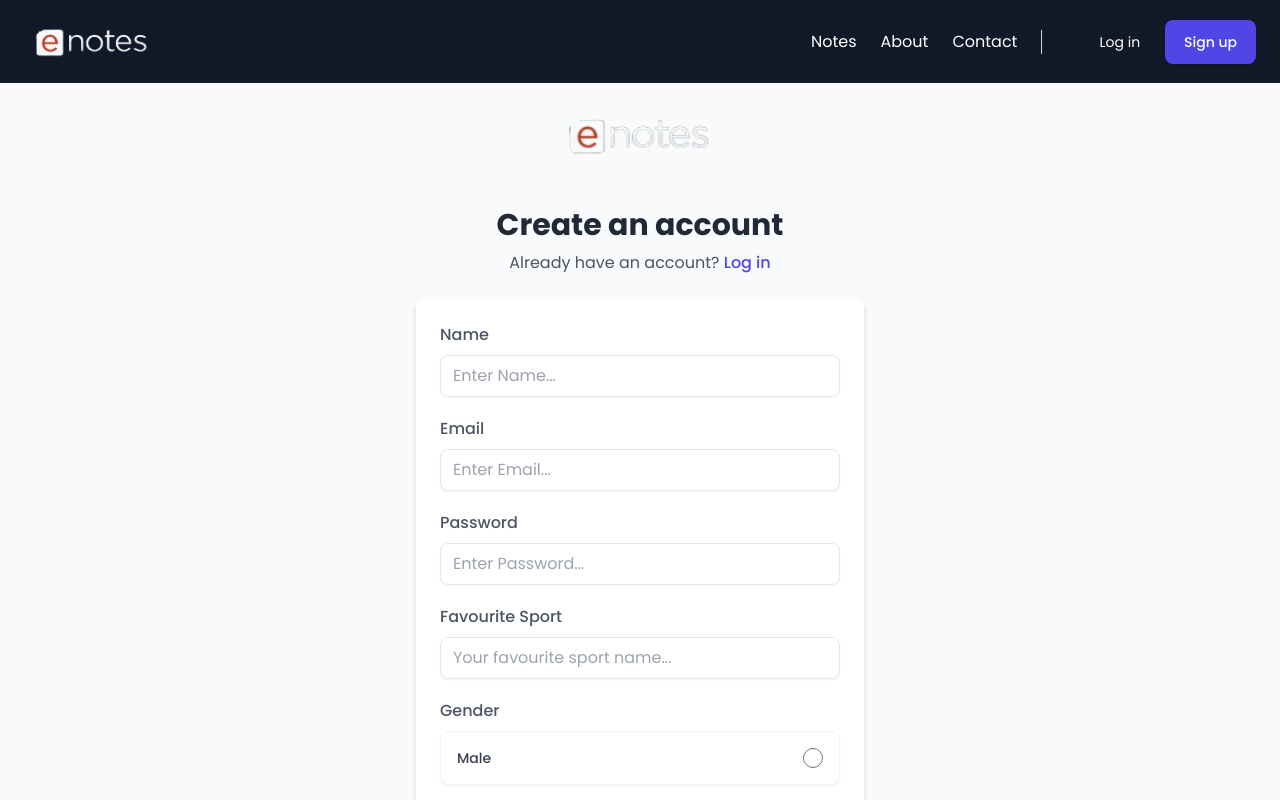
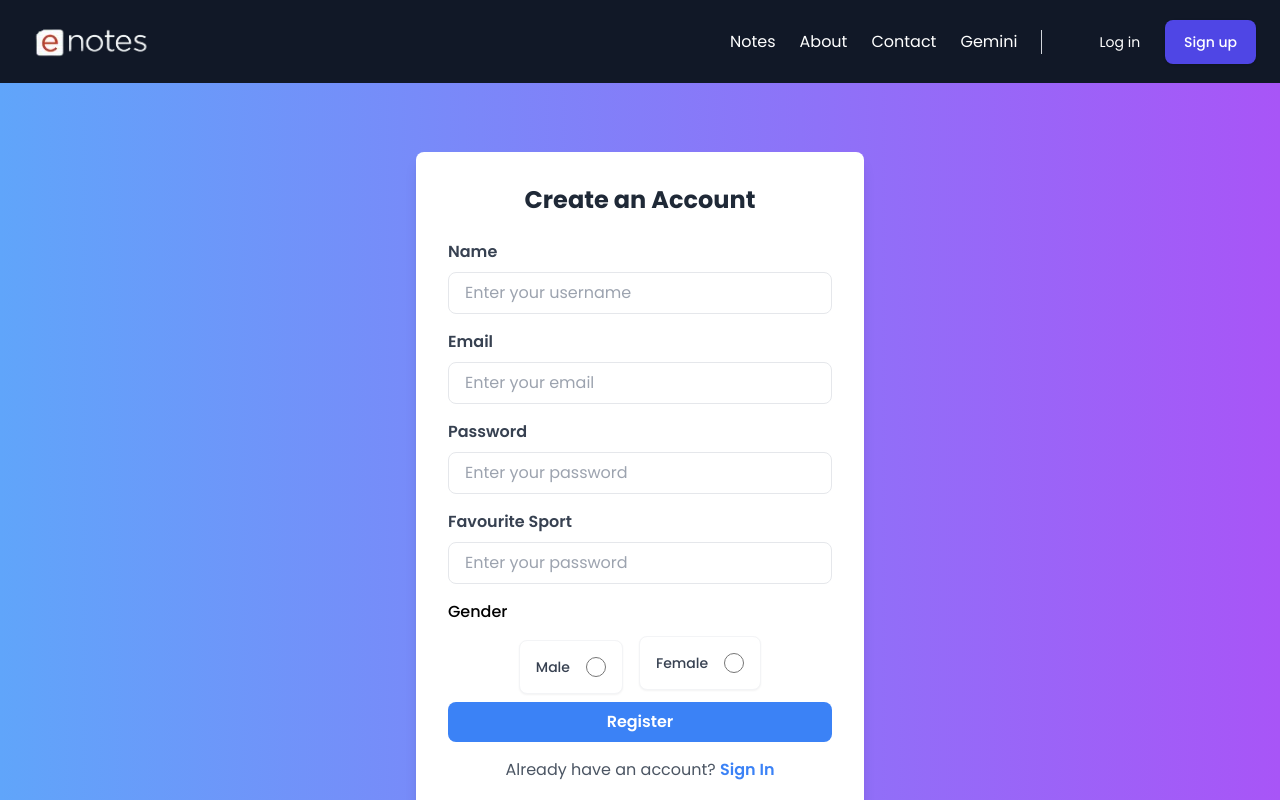
Before and after one commit to wajaht-ali/Flashcards-app, a React (Vite) app in the folder client/: page /register in a window 1280 px wide. Shown: the top 800 px of the page. Built offline with nearby package versions, Linux system fonts and the light colour scheme; a web font is replaced by a local one.

Commit message:
Auth forms updated

```diff
--- a/client/src/components/Layout/Footer.jsx
+++ b/client/src/components/Layout/Footer.jsx
@@ -130,7 +130,7 @@ const Footer = () => {
             </div>
             <div className="mt-8 py-6 border-t font-normal items-center justify-between sm:flex">
                 <div className="mt-4 sm:mt-0">
-                    &copy; 2022 Float UI All rights reserved.
+                    &copy; 2024 All rights reserved.
                 </div>
                 <div className="mt-6 sm:mt-0">
                     <ul className="flex items-center space-x-4">
--- a/client/src/components/Layout/Navbar.jsx
+++ b/client/src/components/Layout/Navbar.jsx
@@ -94,7 +94,8 @@ const Navbar = () => {
     const navigation = [
         { title: "Notes", path: "/notes" },
         { title: "About", path: "/about-us" },
-        { title: "Contact", path: "/contact-us" }
+        { title: "Contact", path: "/contact-us" },
+        { title: "Gemini", path: "/ask-gemini" }
     ]
 
     return (
--- a/client/src/components/pages/Auth/Login.jsx
+++ b/client/src/components/pages/Auth/Login.jsx
@@ -35,46 +35,32 @@ const Login = () => {
     }
     return (
         <Layout>
-            <main className="w-full h-screen flex flex-col items-center justify-center px-4">
-                <div className="max-w-sm w-full text-gray-600 shadow-gray-300 shadow-md p-4 rounded-md">
-                    <div className="text-center">
-                        <img src={logo} width={150} className="mx-auto" />
-                        <div className="mt-5 space-y-2">
-                            <h3 className="text-gray-800 text-2xl font-bold sm:text-3xl">Log in to your account</h3>
-                            <p className="">Don&apos;t have an account? <Link to="/register" className="font-medium text-indigo-600 hover:text-indigo-500">Sign up</Link></p>
+            <main className="bg-gradient-to-r from-blue-400 to-purple-500 flex items-center justify-center min-h-screen">
+                <div className="bg-white rounded-lg shadow-lg p-8 max-w-md my-3">
+                    <h2 className="text-2xl font-bold text-center text-gray-800 mb-6">Create an Account</h2>
+                    <form id="registrationForm" onSubmit={handleSubmit}>
+                        <div className="mb-4">
+                            <label htmlFor="email" className="block text-gray-700 font-semibold mb-2">Email</label>
+                            <input type="email" id="email"
+                                className="w-full px-4 py-2 border rounded-lg focus:outline-none focus:ring-2 focus:ring-blue-400"
+                                placeholder="Enter your email"
+                                required
+                                onChange={(e) => setEmail(e.target.value)} />
                         </div>
-                    </div>
-                    <form onSubmit={handleSubmit} className="mt-8 space-y-5">
-                        <div>
-                            <label className="font-medium">
-                                Email
-                            </label>
-                            <input
-                                type="email"
+                        <div className="mb-4">
+                            <label htmlFor="password" className="block text-gray-700 font-semibold mb-2">Password</label>
+                            <input type="password" id="password"
+                                className="w-full px-4 py-2 border rounded-lg focus:outline-none focus:ring-2 focus:ring-blue-400"
+                                placeholder="Enter your password"
                                 required
-                                onChange={(e) => setEmail(e.target.value)}
-                                className="w-full mt-2 px-3 py-2 text-gray-500 bg-transparent outline-none border focus:border-indigo-600 shadow-sm rounded-lg"/>
+                                onChange={(e) => setPassword(e.target.value)} />
                         </div>
-                        <div>
-                            <label className="font-medium">
-                                Password
-                            </label>
-                            <input
-                                type="password"
-                                required
-                                onChange={(e) => setPassword(e.target.value)}
-                                className="w-full mt-2 px-3 py-2 text-gray-500 bg-transparent outline-none border focus:border-indigo-600 shadow-sm rounded-lg"/>
-                        </div>
-                        <button
-                            onClick={handleSubmit}
-                            className="w-full px-4 py-2 text-white font-medium bg-indigo-600 hover:bg-indigo-500 active:bg-indigo-600 rounded-lg duration-150">
-                            Sign in
-                        </button>
-                        <div className="text-center">
-                            <Link to="/forgot-password" className="hover:text-indigo-600">Forgot password?</Link>
-                        </div>
+
+                        <button onClick={handleSubmit} type="submit" className="w-full bg-blue-500 text-white py-2 rounded-lg font-semibold hover:bg-blue-600 focus:outline-none focus:ring-2 focus:ring-blue-400 focus:ring-opacity-50">Login</button>
                     </form>
+                    <p className="text-center text-gray-600 mt-4">Doesn&apos;t have an account? <Link to="/register" className="text-blue-500 font-semibold">Register</Link> here.</p>
                 </div>
+
             </main>
         </Layout>
     )
--- a/client/src/components/pages/Auth/SignUp.jsx
+++ b/client/src/components/pages/Auth/SignUp.jsx
@@ -1,7 +1,6 @@
 /* eslint-disable no-unused-vars */
 import { Link, useNavigate } from "react-router-dom";
 import Layout from "../../Layout/Layout";
-import logo from "../../../assets/R__1_-removebg-preview.png";
 import { useState } from "react";
 import axios from "axios";
 
@@ -31,70 +30,50 @@ const SignUP = () => {
 
     return (
         <Layout>
-            <main className="w-full h-full flex flex-col items-center justify-center bg-gray-50 sm:px-4">
-                <div className="w-full space-y-6 text-gray-600 sm:max-w-md shadow-gray-300">
-                    <div className="text-center">
-                        <img src={logo} width={150} className="mx-auto" />
-                        <div className="mt-5 space-y-2">
-                            <h3 className="text-gray-800 text-2xl font-bold sm:text-3xl">Create an account</h3>
-                            <p className="">Already have an account? <Link to={"/login"} className="font-medium text-indigo-600 hover:text-indigo-500">Log in</Link></p>
+            <main className="bg-gradient-to-r from-blue-400 to-purple-500 flex items-center justify-center min-h-screen">
+                <div className="bg-white rounded-lg shadow-lg p-8 max-w-md md:w-full my-3">
+                    <h2 className="text-2xl font-bold text-center text-gray-800 mb-6">Create an Account</h2>
+                    <form id="registrationForm" onSubmit={handleSubmit}>
+                        <div className="mb-4">
+                            <label htmlFor="username" className="block text-gray-700 font-semibold mb-2">Name</label>
+                            <input type="text" id="username"
+                                className="w-full px-4 py-2 border rounded-lg focus:outline-none focus:ring-2 focus:ring-blue-400"
+                                placeholder="Enter your username"
+                                onChange={(e) => setName(e.target.value)}
+                                required />
                         </div>
+                        <div className="mb-4">
+                            <label htmlFor="email" className="block text-gray-700 font-semibold mb-2">Email</label>
+                            <input type="email" id="email"
+                                className="w-full px-4 py-2 border rounded-lg focus:outline-none focus:ring-2 focus:ring-blue-400"
+                                placeholder="Enter your email"
+                                required
+                                onChange={(e) => setEmail(e.target.value)} />
                         </div>
-                    <div className="bg-white shadow-gray-300 shadow-md p-4 py-6 sm:p-6 sm:rounded-lg">
-                        <form
-                            onSubmit={handleSubmit}
-                            className="space-y-5">
-                            <div>
-                                <label className="font-medium">
-                                    Name
-                                </label>
-                                <input
-                                    type="text"
+                        <div className="mb-4">
+                            <label htmlFor="password" className="block text-gray-700 font-semibold mb-2">Password</label>
+                            <input type="password" id="password"
+                                className="w-full px-4 py-2 border rounded-lg focus:outline-none focus:ring-2 focus:ring-blue-400"
+                                placeholder="Enter your password"
                                 required
-                                    placeholder="Enter Name..."
-                                    onChange={(e) => setName(e.target.value)}
-                                    className="w-full mt-2 px-3 py-2 text-gray-500 bg-transparent outline-none border focus:border-indigo-600 shadow-sm rounded-lg"
-                                />
+                                onChange={(e) => setPassword(e.target.value)} />
                         </div>
-                            <div>
-                                <label className="font-medium">
-                                    Email
-                                </label>
-                                <input
-                                    type="email"
+                        <div className="mb-4">
+                            <label htmlFor="text" className="block text-gray-700 font-semibold mb-2">Favourite Sport</label>
+                            <input type="text"
+                                className="w-full px-4 py-2 border rounded-lg focus:outline-none focus:ring-2 focus:ring-blue-400"
+                                placeholder="Enter your password"
                                 required
-                                    placeholder="Enter Email..."
-                                    onChange={(e) => setEmail(e.target.value)}
-                                    className="w-full mt-2 px-3 py-2 text-gray-500 bg-transparent outline-none border focus:border-indigo-600 shadow-sm rounded-lg"
-                                />
+                                onChange={(e) => setAnswer(e.target.value)} />
                         </div>
-                            <div>
-                                <label className="font-medium">
-                                    Password
-                                </label>
-                                <input
-                                    type="password"
-                                    required
-                                    placeholder="Enter Password..."
-                                    onChange={(e) => setPassword(e.target.value)}
-                                    className="w-full mt-2 px-3 py-2 text-gray-500 bg-transparent outline-none border focus:border-indigo-600 shadow-sm rounded-lg" />
-                            </div>
-                            <div>
-                                <label className="font-medium">
-                                    Favourite Sport
-                                </label>
-                                <input
-                                    type="text"
-                                    required
-                                    placeholder="Your favourite sport name..."
-                                    onChange={(e) => setAnswer(e.target.value)}
-                                    className="w-full mt-2 px-3 py-2 text-gray-500 bg-transparent outline-none border focus:border-indigo-600 shadow-sm rounded-lg"
-                                />
-                            </div>
-                            <div>
+
+                        <div className="my-2">
                             <label className="font-medium">
                                 Gender
                             </label>
+                        </div>
+
+                        <div className="my-2 flex flex-row items-center justify-center gap-4">
                             <label
                                 htmlFor="DeliveryStandard"
                                 className="mt-2 flex cursor-pointer justify-between gap-4 rounded-lg border border-gray-100 bg-white p-4 text-sm font-medium shadow-sm hover:border-gray-200 has-[:checked]:border-blue-500 has-[:checked]:ring-1 has-[:checked]:ring-blue-500">
@@ -111,9 +90,6 @@ const SignUP = () => {
                                     onChange={() => setGender('Male')}
                                     className="size-5 border-[2px] border-gray-300 text-blue-500" />
                             </label>
-                            </div>
-
-                            <div>
                             <label
                                 htmlFor="DeliveryPriority"
                                 className="flex cursor-pointer justify-between gap-4 rounded-lg border border-gray-100 bg-white p-4 text-sm font-medium shadow-sm hover:border-gray-200 has-[:checked]:border-blue-500 has-[:checked]:ring-1 has-[:checked]:ring-blue-500">
@@ -132,14 +108,11 @@ const SignUP = () => {
                             </label>
                         </div>
 
-                            <button
-                                onClick={handleSubmit}
-                                className="w-full px-4 py-2 text-white font-medium bg-indigo-600 hover:bg-indigo-500 active:bg-indigo-600 rounded-lg duration-150">
-                                Create account
-                            </button>
+                        <button onClick={handleSubmit} type="submit" className="w-full bg-blue-500 text-white py-2 rounded-lg font-semibold hover:bg-blue-600 focus:outline-none focus:ring-2 focus:ring-blue-400 focus:ring-opacity-50">Register</button>
                     </form>
+                    <p className="text-center text-gray-600 mt-4">Already have an account? <Link to="/login" className="text-blue-500 font-semibold">Sign In</Link></p>
                 </div>
-                </div>
+
             </main>
         </Layout>
     )
--- a/client/src/styles/App.css
+++ b/client/src/styles/App.css
@@ -668,6 +668,11 @@ video {
   margin-right: 0.5rem;
 }
 
+.mx-3{
+  margin-left: 0.75rem;
+  margin-right: 0.75rem;
+}
+
 .mx-4{
   margin-left: 1rem;
   margin-right: 1rem;
@@ -693,9 +698,8 @@ video {
   margin-bottom: 1rem;
 }
 
-.mx-3{
-  margin-left: 0.75rem;
-  margin-right: 0.75rem;
+.mb-2{
+  margin-bottom: 0.5rem;
 }
 
 .mb-3{
@@ -706,6 +710,10 @@ video {
   margin-bottom: 0.875rem;
 }
 
+.me-2{
+  margin-inline-end: 0.5rem;
+}
+
 .me-3{
   margin-inline-end: 0.75rem;
 }
@@ -742,12 +750,12 @@ video {
   margin-top: 2rem;
 }
 
-.mb-2{
-  margin-bottom: 0.5rem;
-}
-
-.me-2{
-  margin-inline-end: 0.5rem;
+.mb-4{
+  margin-bottom: 1rem;
+}
+
+.mb-6{
+  margin-bottom: 1.5rem;
 }
 
 .box-border{
@@ -831,6 +839,10 @@ video {
   height: 100vh;
 }
 
+.min-h-screen{
+  min-height: 100vh;
+}
+
 .w-10{
   width: 2.5rem;
 }
@@ -901,6 +913,10 @@ video {
 
 .max-w-xs{
   max-width: 20rem;
+}
+
+.max-w-md{
+  max-width: 28rem;
 }
 
 .flex-1{
@@ -1234,6 +1250,11 @@ video {
   background-color: rgb(255 255 255 / var(--tw-bg-opacity));
 }
 
+.bg-blue-500{
+  --tw-bg-opacity: 1;
+  background-color: rgb(59 130 246 / var(--tw-bg-opacity));
+}
+
 .bg-gradient-to-r{
   background-image: linear-gradient(to right, var(--tw-gradient-stops));
 }
@@ -1244,6 +1265,12 @@ video {
   --tw-gradient-stops: var(--tw-gradient-from), var(--tw-gradient-to);
 }
 
+.from-blue-400{
+  --tw-gradient-from: #60a5fa var(--tw-gradient-from-position);
+  --tw-gradient-to: rgb(96 165 250 / 0) var(--tw-gradient-to-position);
+  --tw-gradient-stops: var(--tw-gradient-from), var(--tw-gradient-to);
+}
+
 .via-blue-600{
   --tw-gradient-to: rgb(37 99 235 / 0)  var(--tw-gradient-to-position);
   --tw-gradient-stops: var(--tw-gradient-from), #2563eb var(--tw-gradient-via-position), var(--tw-gradient-to);
@@ -1253,6 +1280,10 @@ video {
   --tw-gradient-to: #1d4ed8 var(--tw-gradient-to-position);
 }
 
+.to-purple-500{
+  --tw-gradient-to: #a855f7 var(--tw-gradient-to-position);
+}
+
 .p-1{
   padding: 0.25rem;
 }
@@ -1271,6 +1302,10 @@ video {
 
 .p-4{
   padding: 1rem;
+}
+
+.p-8{
+  padding: 2rem;
 }
 
 .px-2{
@@ -1443,6 +1478,14 @@ video {
   line-height: 1.625;
 }
 
+.leading-4{
+  line-height: 1rem;
+}
+
+.leading-6{
+  line-height: 1.5rem;
+}
+
 .tracking-wider{
   letter-spacing: 0.05em;
 }
@@ -1515,6 +1558,15 @@ video {
 .text-white{
   --tw-text-opacity: 1;
   color: rgb(255 255 255 / var(--tw-text-opacity));
+}
+
+.text-red-500{
+  --tw-text-opacity: 1;
+  color: rgb(239 68 68 / var(--tw-text-opacity));
+}
+
+.underline{
+  text-decoration-line: underline;
 }
 
 .shadow{
@@ -1541,6 +1593,11 @@ video {
   box-shadow: var(--tw-ring-offset-shadow, 0 0 #0000), var(--tw-ring-shadow, 0 0 #0000), var(--tw-shadow);
 }
 
+.shadow-blue-500\/50{
+  --tw-shadow-color: rgb(59 130 246 / 0.5);
+  --tw-shadow: var(--tw-shadow-colored);
+}
+
 .shadow-gray-200{
   --tw-shadow-color: #e5e7eb;
   --tw-shadow: var(--tw-shadow-colored);
@@ -1548,11 +1605,6 @@ video {
 
 .shadow-gray-300{
   --tw-shadow-color: #d1d5db;
-  --tw-shadow: var(--tw-shadow-colored);
-}
-
-.shadow-blue-500\/50{
-  --tw-shadow-color: rgb(59 130 246 / 0.5);
   --tw-shadow: var(--tw-shadow-colored);
 }
 
@@ -1659,6 +1711,11 @@ video {
   background-color: rgb(67 56 202 / var(--tw-bg-opacity));
 }
 
+.hover\:bg-blue-600:hover{
+  --tw-bg-opacity: 1;
+  background-color: rgb(37 99 235 / var(--tw-bg-opacity));
+}
+
 .hover\:bg-gradient-to-br:hover{
   background-image: linear-gradient(to bottom right, var(--tw-gradient-stops));
 }
@@ -1703,14 +1760,14 @@ video {
   box-shadow: var(--tw-ring-offset-shadow, 0 0 #0000), var(--tw-ring-shadow, 0 0 #0000), var(--tw-shadow);
 }
 
+.focus\:border-blue-500:focus{
+  --tw-border-opacity: 1;
+  border-color: rgb(59 130 246 / var(--tw-border-opacity));
+}
+
 .focus\:border-indigo-600:focus{
   --tw-border-opacity: 1;
   border-color: rgb(79 70 229 / var(--tw-border-opacity));
-}
-
-.focus\:border-blue-500:focus{
-  --tw-border-opacity: 1;
-  border-color: rgb(59 130 246 / var(--tw-border-opacity));
 }
 
 .focus\:shadow-none:focus{
@@ -1730,6 +1787,12 @@ video {
   box-shadow: var(--tw-ring-offset-shadow), var(--tw-ring-shadow), var(--tw-shadow, 0 0 #0000);
 }
 
+.focus\:ring-2:focus{
+  --tw-ring-offset-shadow: var(--tw-ring-inset) 0 0 0 var(--tw-ring-offset-width) var(--tw-ring-offset-color);
+  --tw-ring-shadow: var(--tw-ring-inset) 0 0 0 calc(2px + var(--tw-ring-offset-width)) var(--tw-ring-color);
+  box-shadow: var(--tw-ring-offset-shadow), var(--tw-ring-shadow), var(--tw-shadow, 0 0 #0000);
+}
+
 .focus\:ring-blue-300:focus{
   --tw-ring-opacity: 1;
   --tw-ring-color: rgb(147 197 253 / var(--tw-ring-opacity));
@@ -1738,6 +1801,15 @@ video {
 .focus\:ring-blue-500:focus{
   --tw-ring-opacity: 1;
   --tw-ring-color: rgb(59 130 246 / var(--tw-ring-opacity));
+}
+
+.focus\:ring-blue-400:focus{
+  --tw-ring-opacity: 1;
+  --tw-ring-color: rgb(96 165 250 / var(--tw-ring-opacity));
+}
+
+.focus\:ring-opacity-50:focus{
+  --tw-ring-opacity: 0.5;
 }
 
 .active\:border-blue-400:active{
@@ -1895,6 +1967,10 @@ video {
     display: none;
   }
 
+  .md\:w-full{
+    width: 100%;
+  }
+
   .md\:flex-row{
     flex-direction: row;
   }
```
Also changed, not shown: client/src/components/Home.jsx (+4 -4 lines). Lines whose indentation alone changed are shown as unchanged.
